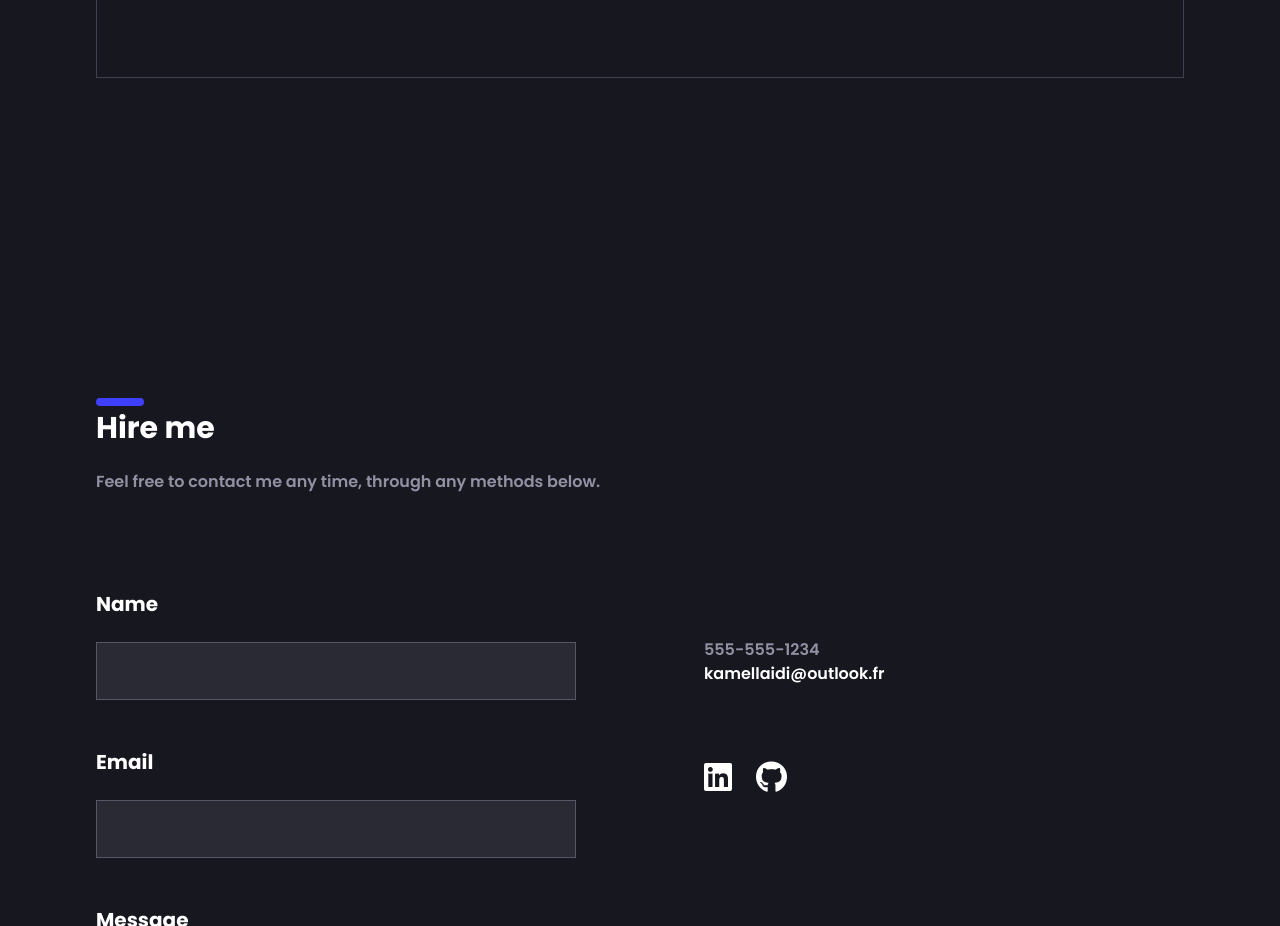
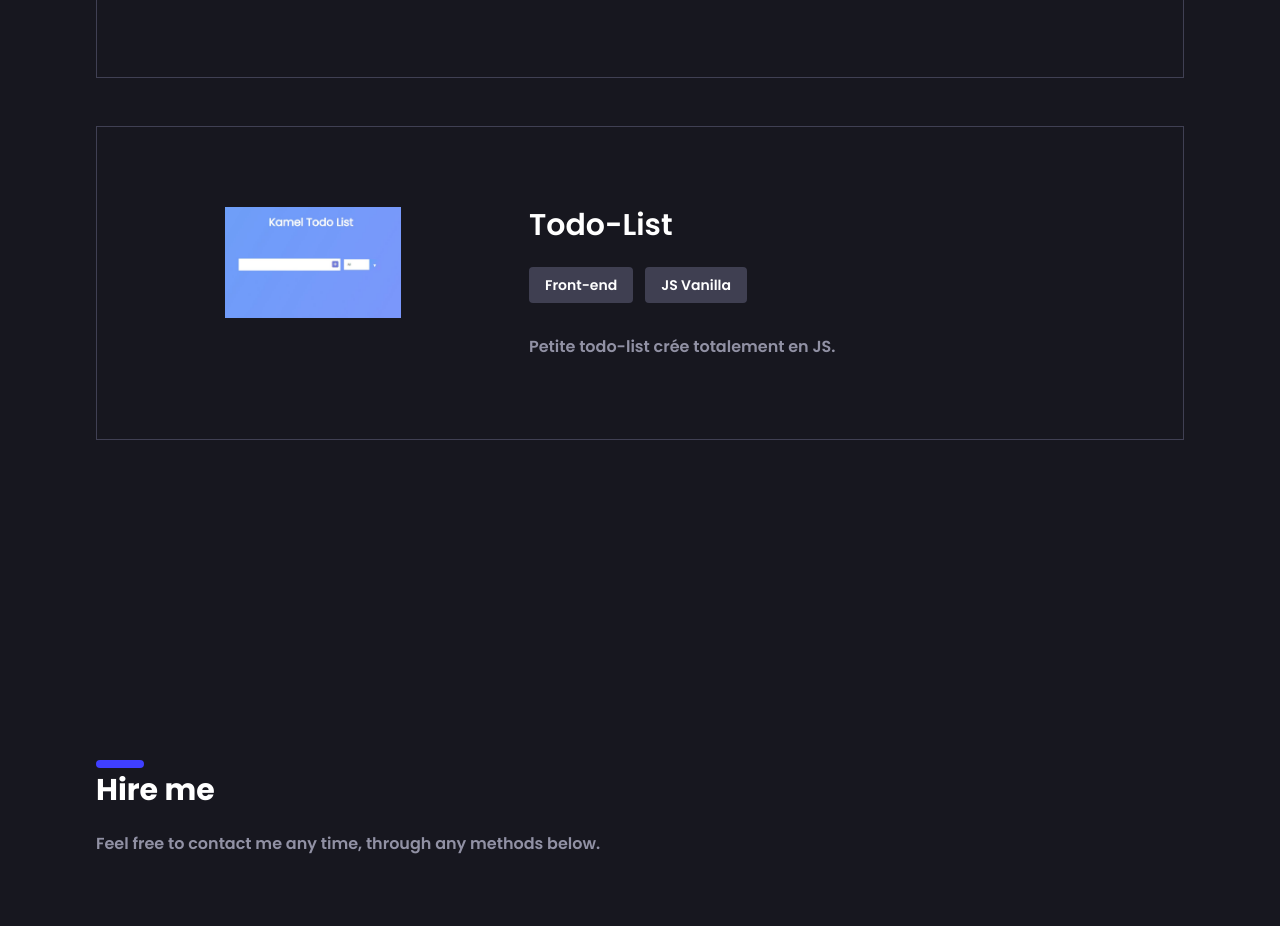
Before and after one commit to kamellaidi/kamellaidi.github.io, a website: page index.html in a window 1280 px wide. Shown: the part 2793-3719 px from the top of the page. Drawn offline with nearby package versions, Linux system fonts and the light colour scheme.

Commit message:
test sans script tailwind

```diff
--- a/index.html
+++ b/index.html
@@ -296,6 +296,34 @@
           </div>
         </div>
 
+        <div
+        class="w-full border border-nav p-16 lg:px-32 lg:py-20 lg:space-x-32 flex justify-center lg:justify-start flex-wrap lg:flex-nowrap"
+      >
+        <div class="mb-6 lg:mb-0">
+          <!-- <i class="fa-brands fa-apple fa-2xl"></i> -->
+          <img src="/img/kamel-todolist.jpg" alt="netflix-clone" class="w-44" >
+        </div>
+
+        <div
+          class="flex flex-wrap justify-center text-center lg:text-left lg:block"
+        >
+          <h3 class="text-white text-3xl font-semibold">Todo-List</h3>
+
+          <div
+            class="w-full lg:w-auto flex flex-wrap justify-center lg:justify-start gap-3 mt-6 mb-8"
+          >
+
+          <div class="badge">Front-end</div>
+          <div class="badge">JS Vanilla</div>
+
+        </div>
+
+          <p class="text-secondary">
+            Petite todo-list crée totalement en JS.
+          </p>
+        </div>
+      </div>
+
 
 
           <!-- l'autre bloc -->
@@ -393,7 +421,7 @@
       </section>
     </div>
     <script src="/main.js"></script>
-    <script src="https://cdn.tailwindcss.com"></script>
+    <!-- <script src="https://cdn.tailwindcss.com"></script> -->
 
   </body>
 </html>
```
Also changed, not shown: img/kamel-todolist.jpg (added).
